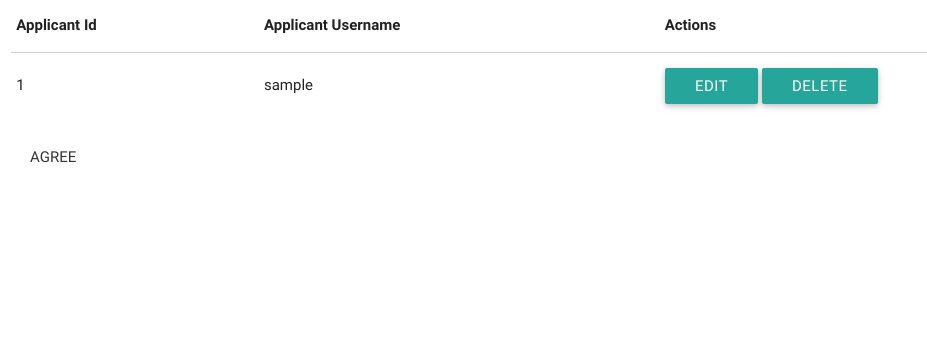
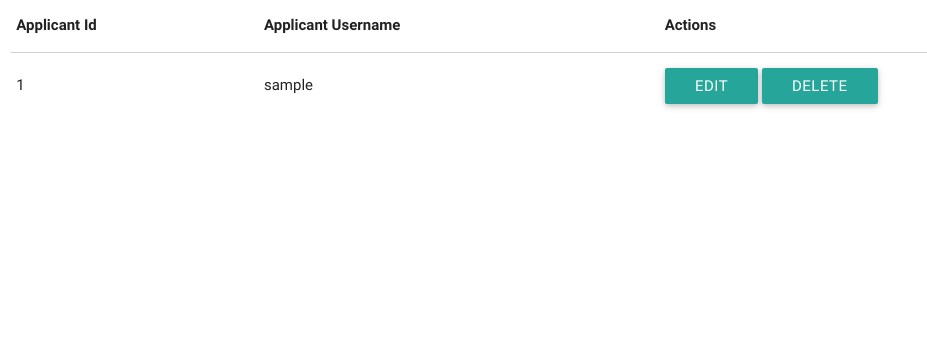
Before and after one commit to nanaKwadwo/webTechIRBG13, a PHP site: page /AdminPage.php in a window 1280 px wide. Shown: the part 113-454 px from the top of the page, without its empty margins (0-927 px from the left). Run offline with PHP 8.4, Linux system fonts and the light colour scheme; tables that the repository leaves empty hold one stand-in row (values such as "Sample post"); some libraries are stand-ins or nearby versions.

Commit message:
more edits

```diff
--- a/AdminPage.php
+++ b/AdminPage.php
@@ -60,9 +60,6 @@ getApplicants();
         </div>
 
             </div>
-            <div class="modal-footer">
-                <a href="#!" class=" modal-action modal-close waves-effect waves-green btn-flat">Agree</a>
-            </div>
         </div>
 
 
--- a/pages/controller/admin_controller.php
+++ b/pages/controller/admin_controller.php
@@ -1,6 +1,6 @@
 <?php
 /*
-getApplicants, gives a list of eligible applicants
+*function getApplicants, gives a list of eligible applicants
 */
 function getApplicants() {
     $path = $_SERVER['DOCUMENT_ROOT'];
--- a/pages/model/applicants.php
+++ b/pages/model/applicants.php
@@ -5,7 +5,10 @@ class applicants extends adb {
     function applicants() {
 
     }
-
+    /**
+     *function to get the applicants in the database
+     *@return list of applicants
+     */
     function getApplicants() {
         $strQuery = "SELECT`faculty_id`,`userName`,`firstName`,`lastName` FROM `faculty` WHERE `usergroup` = 'Applicant' UNION SELECT`student_id`,`userName`,`firstName`,`lastName` FROM student WHERE is_applicant = 1";
 
@@ -19,7 +22,21 @@ SELECT `userName`,`password`,`firstName`,`lastName`,`email`,`address`,`phoneNumb
 
         return $this->query($strQuery);
     }
-    function updateApplicant($id,$user,$username,$password,$firstname,$lastname,$email,$address,$phonenumber){
+
+/**
+*function to update the information of the applicants
+*@pram $id is the id of the applicant
+*@pram $user is the initial username of the applicant
+*@pram $username is the new username of the applicant
+*@pram $firstname is the firstname of the applicant
+*@pram $lastname is the lastname of the applicant
+*@pram $email is the email of the applicant
+*@pram $address is the address of the applicant
+*@pram $phonenumber is the phonenumber of the applicant
+*@return query success or failure
+
+*/
+    function updateApplicant($id, $user, $username, $password, $firstname, $lastname, $email, $address, $phonenumber) {
         $strQuery = "UPDATE `faculty` SET
         `userName`='$username',
         `password`='$password',
@@ -48,9 +65,9 @@ return $this->query($strQuery);
         echo $strQuery;
         echo $strQuery2;
 
-         if ($res!=null) {
+        if ($res != null) {
             return $res;
-         }else{
+        } else {
             return $res2;
         }
     }
```
Also changed, not shown: 2 other files. Lines whose indentation alone changed are shown as unchanged.
